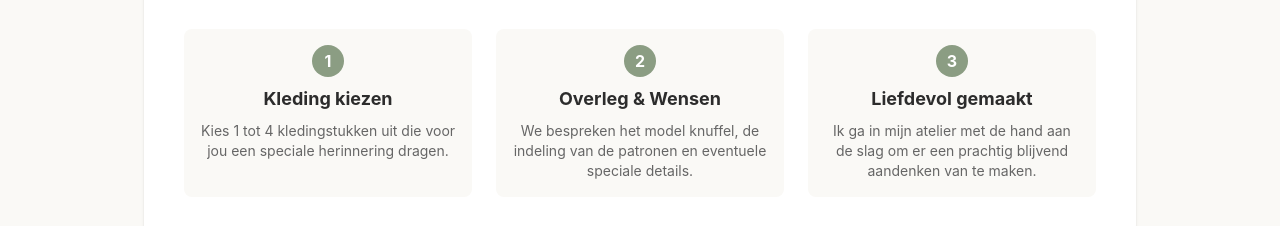
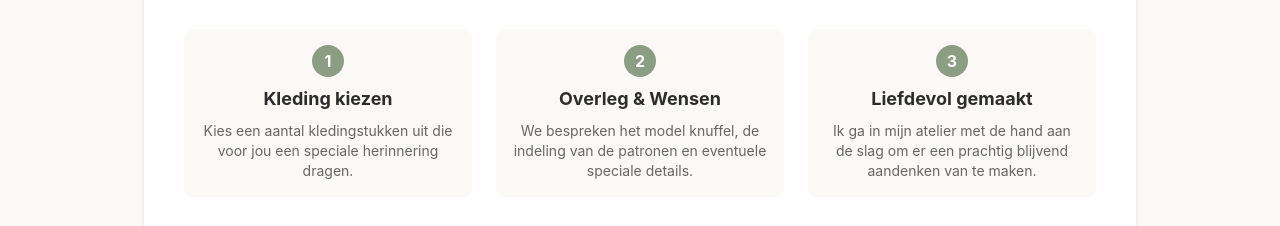
Before and after one commit to marithoek/bytaar---website, a React (Vite) app: page /herinneringsknuffels in a window 1280 px wide. Shown: the part 1741-1967 px from the top of the page. Built offline with nearby package versions, Linux system fonts and the light colour scheme.

Commit message:
Update text for clothing selection instructions

```diff
--- a/src/pages/Herinneringsknuffels.tsx
+++ b/src/pages/Herinneringsknuffels.tsx
@@ -191,7 +191,7 @@ export default function Herinneringsknuffels() {
             <span className="inline-block w-8 h-8 rounded-full bg-sage-green text-white font-bold leading-8">1</span>
             <h3 className="font-bold text-text-dark text-lg">Kleding kiezen</h3>
             <p className="text-sm text-text-light">
-              Kies 1 tot 4 kledingstukken uit die voor jou een speciale herinnering dragen.
+              Kies een aantal kledingstukken uit die voor jou een speciale herinnering dragen.
             </p>
           </div>
           <div className="p-4 rounded-lg bg-off-white space-y-2">
```
